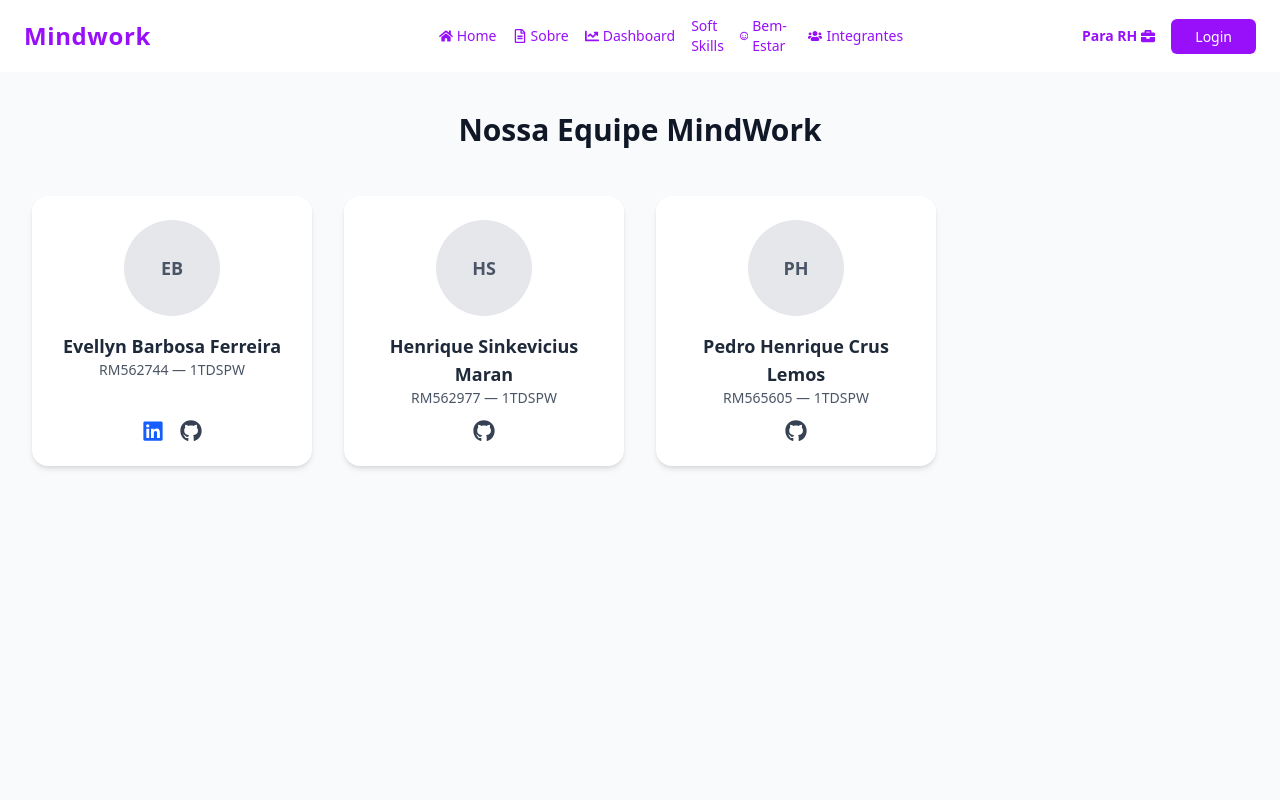
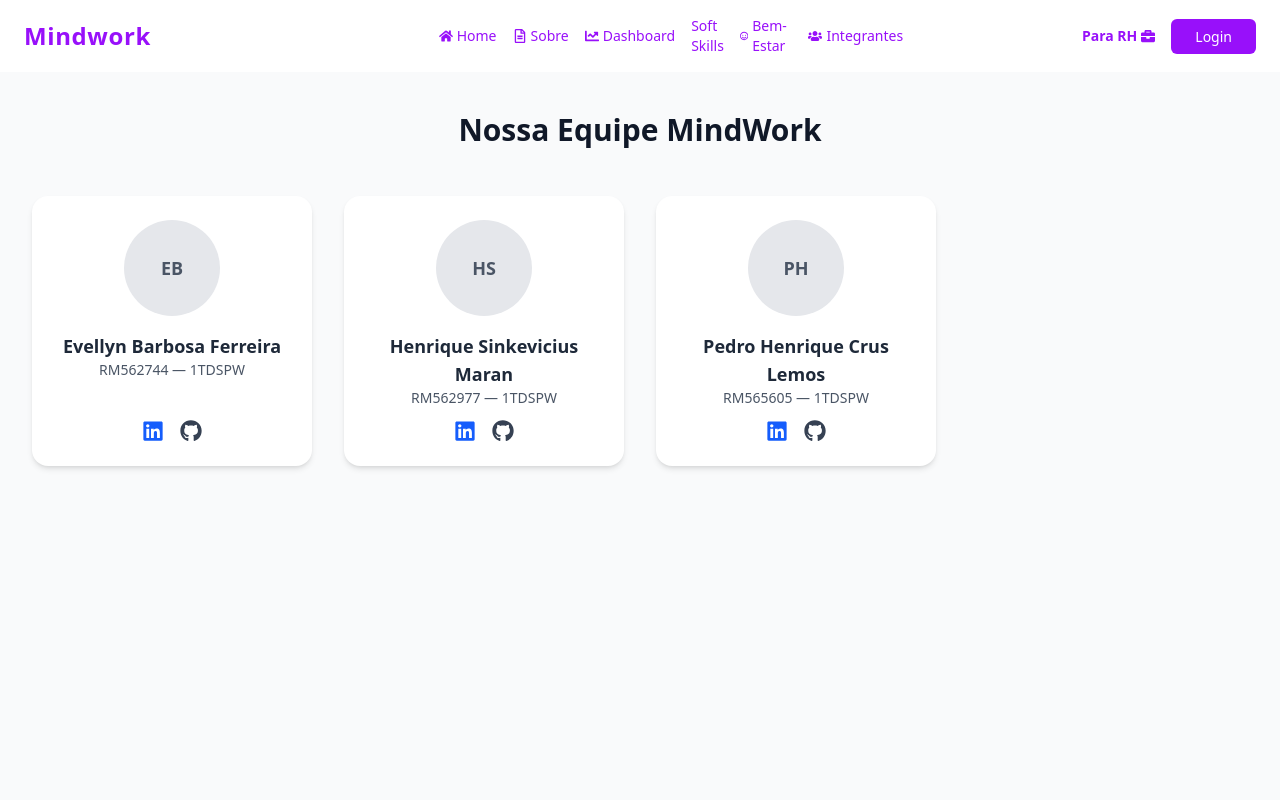
Before and after one commit to EvellynbFerreira/Mindwork-GS, a React (Vite) app: page /sistema-flow/integrantes in a window 1280 px wide. Shown: the top 800 px of the page. Built offline with nearby package versions, Linux system fonts and the light colour scheme.

Commit message:
adicionando link do video e linkedin dos integrantes

```diff
--- a/src/data/integrantes.ts
+++ b/src/data/integrantes.ts
@@ -24,7 +24,7 @@ export const TEAM_MEMBERS = [
     rm: "RM562977",
     class: "1TDSPW",
     githubUrl: "https://github.com/HenriqueSinkeviciusMaran",
-    linkedinUrl: "#",
+    linkedinUrl: "https://www.linkedin.com/in/henrique-sinkevicius-maran-99962a25a/",
     foto: "",
   },
   {
@@ -33,7 +33,7 @@ export const TEAM_MEMBERS = [
     rm: "RM565605",
     class: "1TDSPW",
     githubUrl: "https://github.com/PedroCLH2",
-    linkedinUrl: "#",
+    linkedinUrl: "https://www.linkedin.com/in/pedro-crus-0707b7360?utm_source=share&utm_campaign=share_via&utm_content=profile&utm_medium=ios_app ",
     foto: "",
   },
 ];
```
Also changed, not shown: 1 other file (tests, documents, lock files or other folders).
